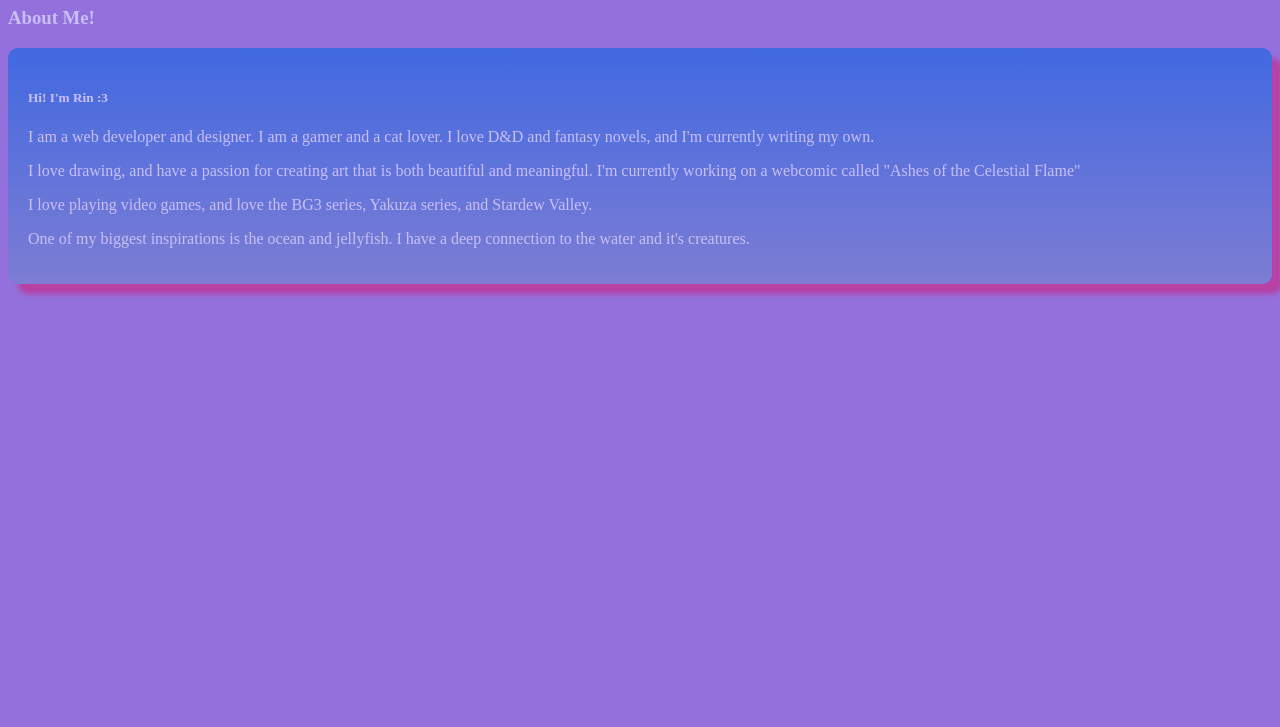
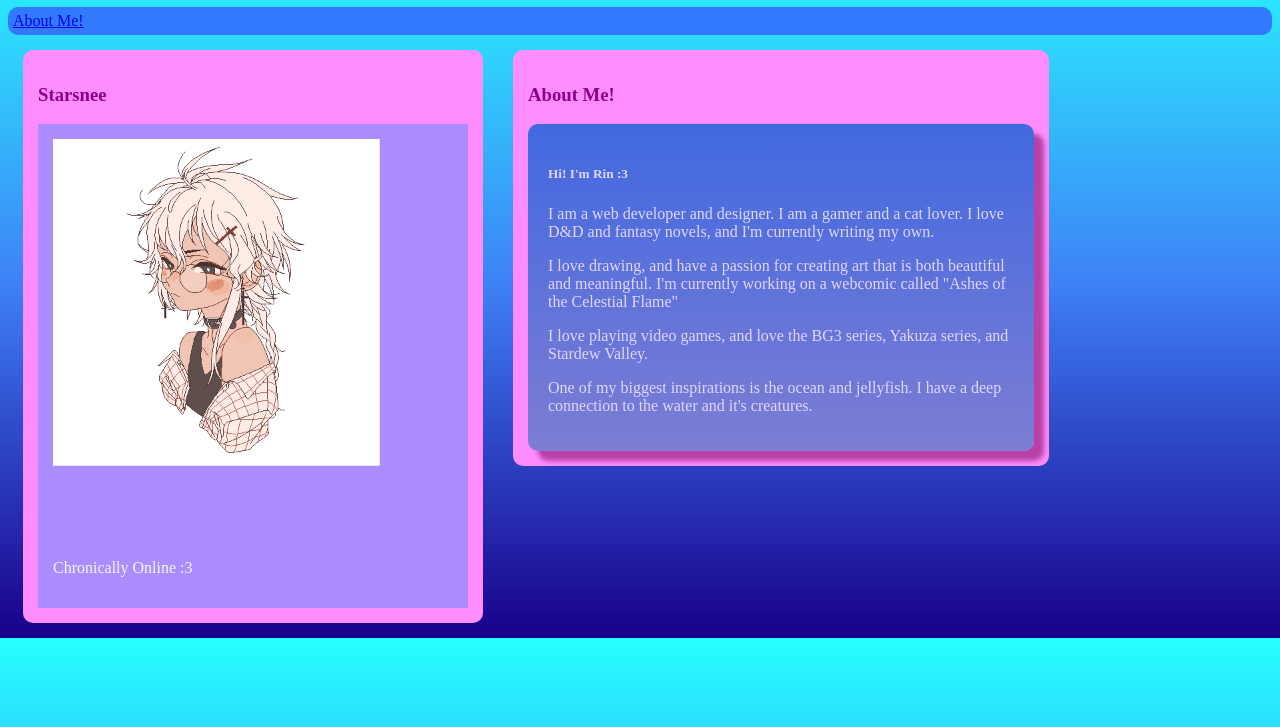
Before and after one commit to starsnee/starsnee.dev, a plain HTML site: page index.html in a window 1280 px wide. Shown: the part 73-800 px from the top of the page. Drawn offline with Linux system fonts and the light colour scheme.

Commit message:
Boxes Pt.1

```diff
--- a/index.css
+++ b/index.css
@@ -1,16 +1,51 @@
 body{
-    background-color: mediumpurple;
+    background: linear-gradient(180deg, rgb(38, 255, 255),rgb(62, 129, 246),rgb(25, 0, 139));
     color: rgb(200, 191, 247);
 }
 
 h1 {
-    font-family: fantasy;
     color: plum;
+    text-align: center;
+}
+
+nav{
+    background-color: rgb(49, 121, 255);
+    padding: 5px;
+    border-radius: 10px;
+
+}
+
+#leftBoxpoop{
+    background-color: #ff8dff;
+    color: darkmagenta;
+    padding: 15px;
+    margin: 15px;
+    border-radius: 10px;
+    float: left;
+}
+
+#rightBox{
+    background-color: #ff8dff;
+    color: darkmagenta;
+    padding: 15px;
+    margin: 15px;
+    border-radius: 10px;
+    float: left;
+    width: 40%;
+}
+
+#pfpBox{
+    background-color: #ab8dff;
+    color: aliceblue;
+    padding: 15px;
+    float: left;
 }
 
 #paraBox{
     padding: 20px;
+    color: #e1d6ff;
     background: linear-gradient(180deg, royalblue, rgb(125, 125, 211));
     border-radius: 10px;
     box-shadow:10px 10px 5px rgb(183, 65, 165);
+    float: right;
 }
--- a/index.html
+++ b/index.html
@@ -2,19 +2,32 @@
 <html lang="en">
 <head>
     <meta charset="UTF-8">
+    <meta name="viewport" content="width=device-width, initial-scale=1">
+    <link rel="stylesheet" href="index.css">
     <meta name="viewport" content="width=device-width, initial-scale=1.0">
-    <link rel="stylesheet" href="index.css">
     <title>starsnee.dev</title>
     <h1>Digital Jellyfish</h1>
 </head>
 <body>
-    <h3>About Me!</h3>
+    <nav>
+        <a href="#">About Me!</a>
+    </nav>
+    <section id="leftBoxpoop">
+        <h3>Starsnee</h3>
+        <div id="pfpBox">
+            <img src="images/73327_vYA0cLsz.png" width="400px" height="400px">
+            <p>Chronically Online :3</p>
+        </div>
+    </section>
+    <section id="rightBox">
+        <h3>About Me!</h3>
     <div id="paraBox">
         <h5>Hi! I'm Rin :3</h5>
-    <p>I am a web developer and designer. I am a gamer and a cat lover. I love D&D and fantasy novels, and I'm currently writing my own.</p>
-    <p>I love drawing, and have a passion for creating art that is both beautiful and meaningful. I'm currently working on a webcomic called "Ashes of the Celestial Flame"</p>
-    <p>I love playing video games, and love the BG3 series, Yakuza series, and Stardew Valley.</p>
-    <p>One of my biggest inspirations is the ocean and jellyfish. I have a deep connection to the water and it's creatures.</p>
+        <p>I am a web developer and designer. I am a gamer and a cat lover. I love D&D and fantasy novels, and I'm currently writing my own.</p>
+        <p>I love drawing, and have a passion for creating art that is both beautiful and meaningful. I'm currently working on a webcomic called "Ashes of the Celestial Flame"</p>
+        <p>I love playing video games, and love the BG3 series, Yakuza series, and Stardew Valley.</p>
+        <p>One of my biggest inspirations is the ocean and jellyfish. I have a deep connection to the water and it's creatures.</p>
     </div>
+</section>
 </body>
 </html>
```
Also changed, not shown: images/73327_vYA0cLsz.png (added).
